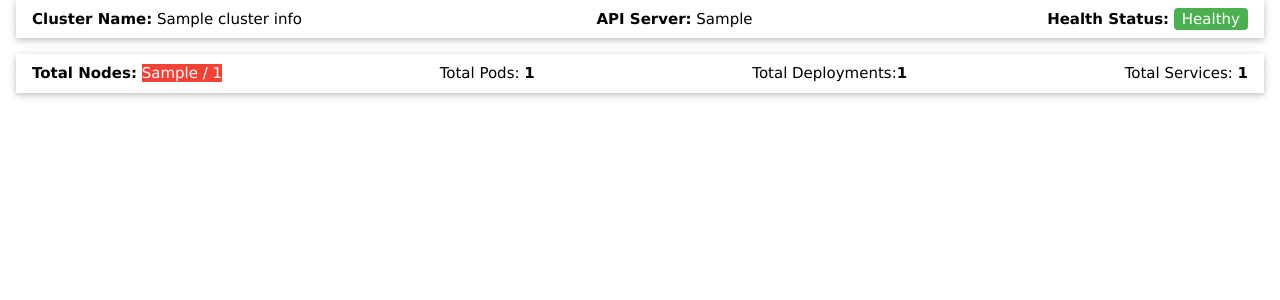
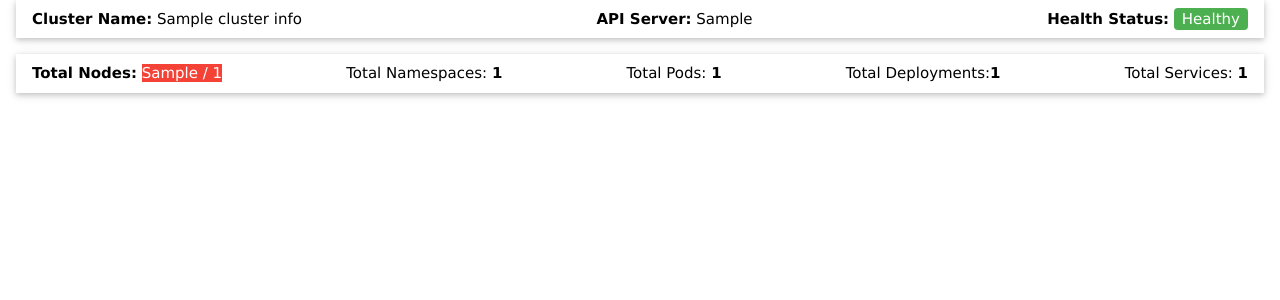
Before and after one commit to owhere/kubefun, a Flask app: template templates/dashboard.html in a window 1280 px wide. Shown: the part 113-413 px from the top of the page. Run offline with Flask 3, Linux system fonts and the light colour scheme; the template is opened without the code that fills it: most values are stand-ins (such as "Sample title", 1, 10 or a date in 2020); some libraries are stand-ins or nearby versions.

Commit message:
update dashboard

```diff
--- a/templates/dashboard.html
+++ b/templates/dashboard.html
@@ -17,6 +17,7 @@
             {{ cluster_info.healthy_nodes }} / {{ cluster_info.total_nodes }}
         </span>
     </p>
+    <p style="margin: 0;">Total Namespaces: <strong>{{ cluster_info.total_namespaces }}</strong></p>
     <p style="margin: 0;">Total Pods: <strong>{{ cluster_info.total_pods }}</strong></p>
     <p style="margin: 0;">Total Deployments:<strong>{{ cluster_info.total_deployments }}</strong></p>
     <p style="margin: 0;">Total Services: <strong>{{ cluster_info.total_services }}</strong></p>
```
